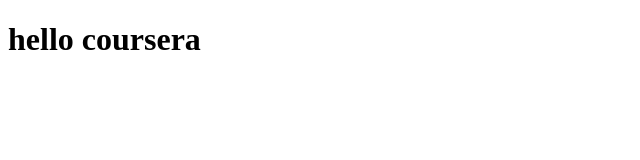
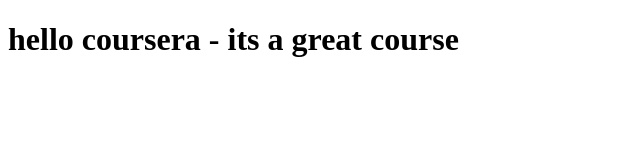
Before and after one commit to sonjasnoeyink/coursera-test, a plain HTML site: page site/index.html in a window 1280 px wide. Shown: the whole page, without its empty margins (0-640 px from the left). Drawn offline with Linux system fonts and the light colour scheme.

Commit message:
small addition to our page content

```diff
--- a/site/index.html
+++ b/site/index.html
@@ -5,6 +5,6 @@
     <title>Hello Coursera</title>
   </head>
   <body>
-    <h1>hello coursera</h1>
+    <h1>hello coursera - its a great course</h1>
   </body>
 </html>
```
